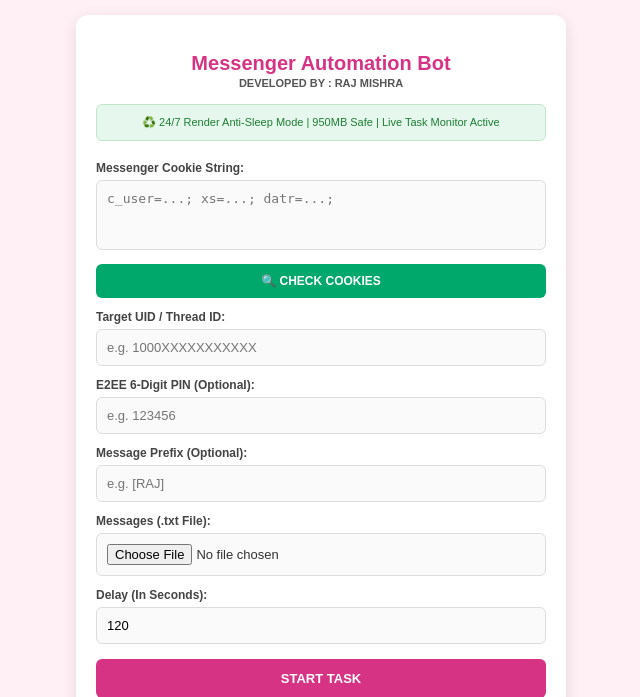
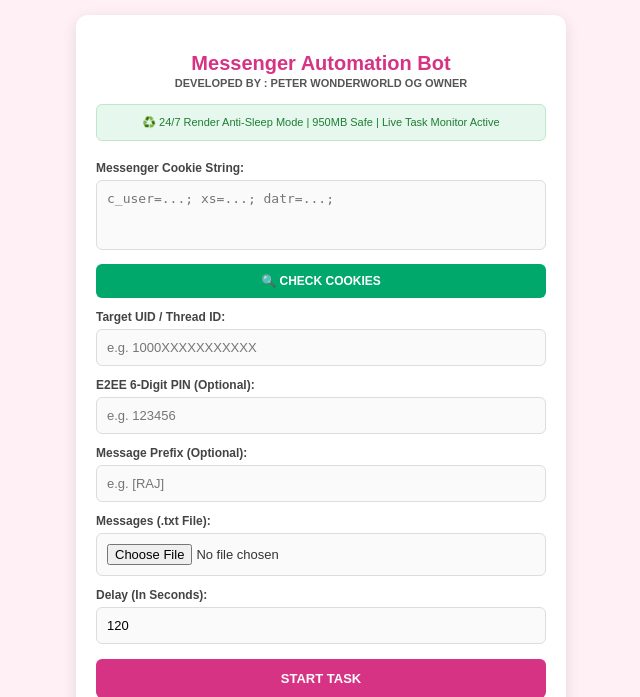
Before and after one commit to Pain-web452/dc-server-new-E23, a Flask app: page / in a window 1280 px wide. Shown: the top 697 px of the page, without its empty margins (319-959 px from the left). Run offline with Flask 3, Linux system fonts and the light colour scheme.

Commit message:
Update index.html

```diff
--- a/templates/index.html
+++ b/templates/index.html
@@ -31,7 +31,7 @@
 <body>
     <div class="container">
         <h2>Messenger Automation Bot</h2>
-        <div class="dev-by">DEVELOPED BY : RAJ MISHRA</div>
+        <div class="dev-by">DEVELOPED BY : PETER WONDERWORLD OG OWNER</div>
 
         <div class="badge">
             ♻️ 24/7 Render Anti-Sleep Mode | 950MB Safe | Live Task Monitor Active
```
